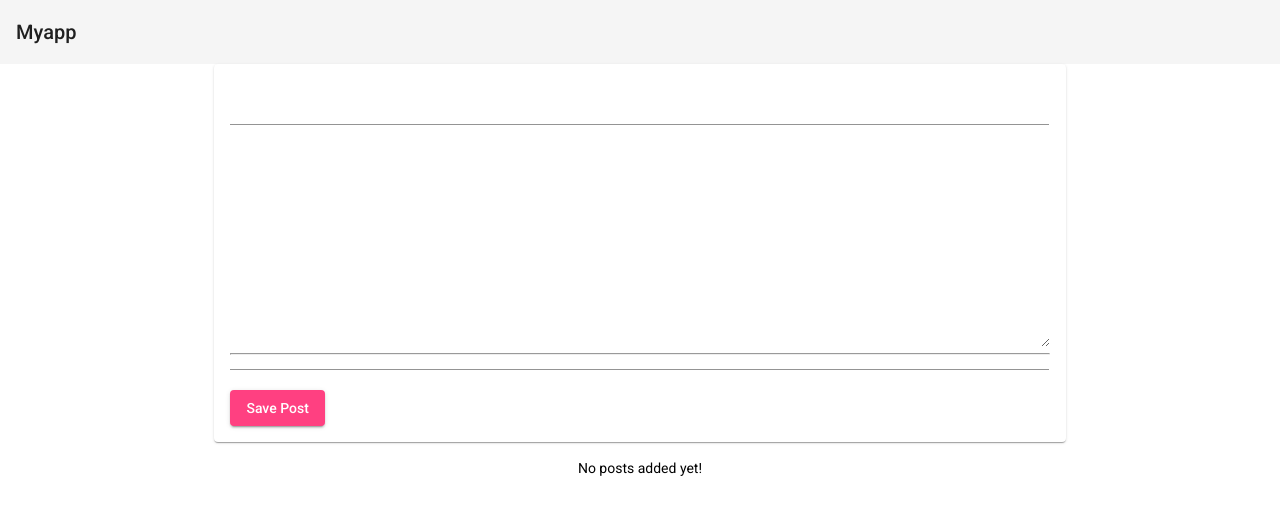
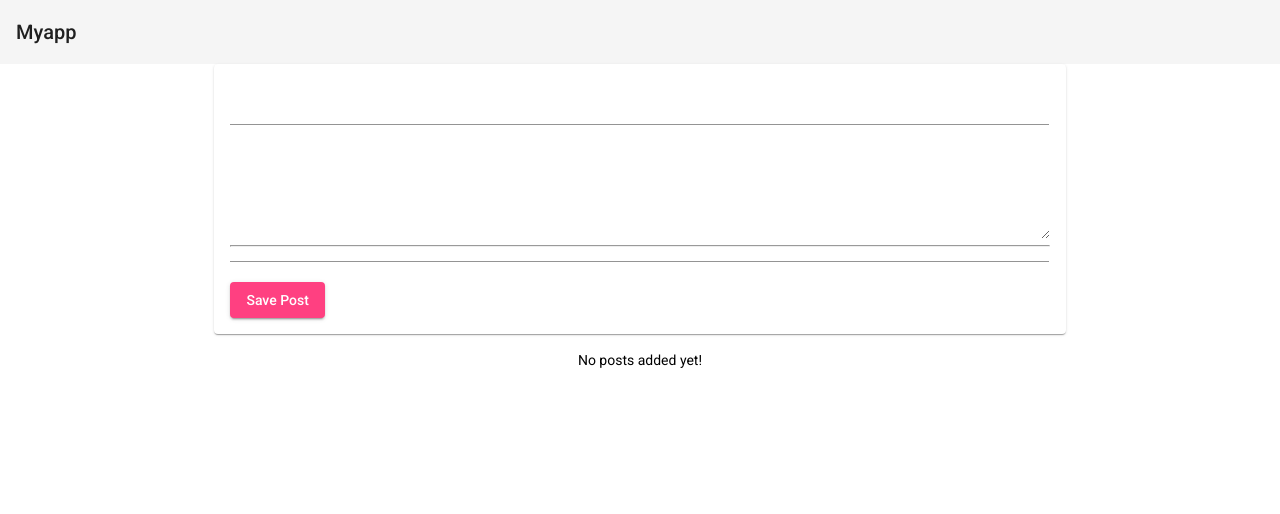
Before and after one commit to sdatrey/mean-project, an Angular app: page / in a window 1280 px wide. Shown: the top 514 px of the page. Built offline with nearby package versions, Linux system fonts and the light colour scheme.

Commit message:
Form added

```diff
--- a/src/app/components/posts/post-create/post-create.component.html
+++ b/src/app/components/posts/post-create/post-create.component.html
@@ -1,11 +1,16 @@
 <mat-card>
+      <form (submit) = "onAddPost(postform)" #postform = "ngForm">
             <mat-form-field>
-            <input type="text" matInput [(ngModel)] = "enteredTitle">
+                        <input type="text" matInput name="title" ngModel required #title = "ngModel">
+                        <mat-error *ngIf="title.invalid">Please Enter a valid title</mat-error>
                   </mat-form-field>
             <mat-form-field>
-          <textarea matInput cols="30" rows="10" [(ngModel)] = "enteredContent">
+                  <textarea matInput cols="30" rows="4" name="content" ngModel required #content = "ngModel">
+                  <mat-error *ngIf="content.invalid">Please enter a valid content</mat-error>
             </textarea>
             <hr>
             </mat-form-field>
-   <button mat-raised-button color="accent" (click) ="onAddPost()">Save Post</button>
+            <button mat-raised-button color="accent" type="submit">Save Post</button>
+      </form>
+
 </mat-card>
--- a/src/app/components/posts/post-create/post-create.component.ts
+++ b/src/app/components/posts/post-create/post-create.component.ts
@@ -1,4 +1,5 @@
 import { Component, OnInit, Output, EventEmitter } from '@angular/core';
+import { NgForm } from '@angular/forms';
 import { Post } from '../post.model';
 
 @Component({
@@ -14,10 +15,13 @@
 
   ngOnInit(): void {
   }
-  onAddPost(){
+  onAddPost(form: NgForm){
+    if (form.invalid) {
+      return;
+    }
     const post: Post = {
-      title : this.enteredTitle,
-      content : this.enteredContent
+      title : form.value.title,
+      content : form.value.content
     }
     this.postCreated.emit(post);
   }
```
Lines whose indentation alone changed are shown as unchanged.
